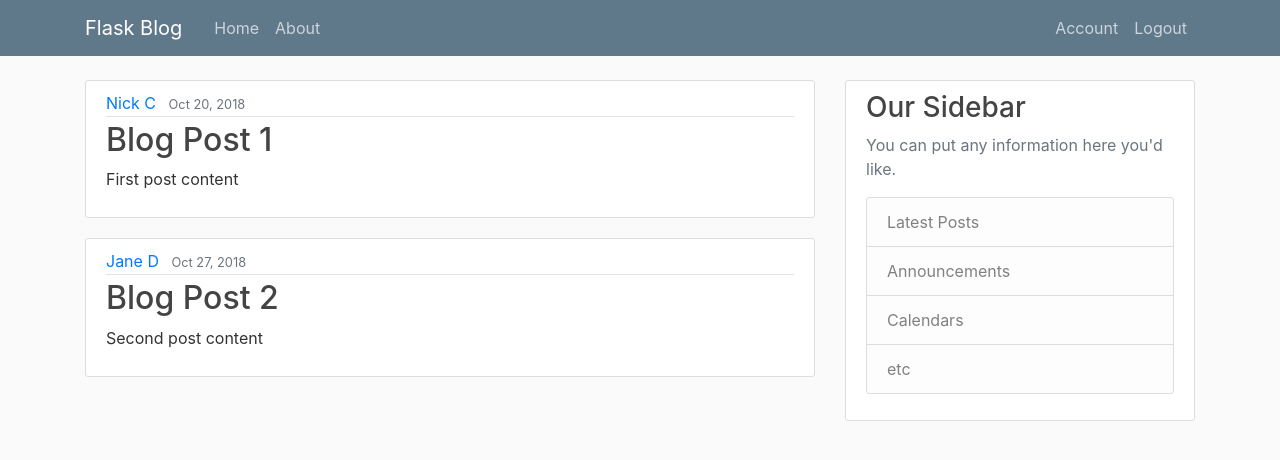
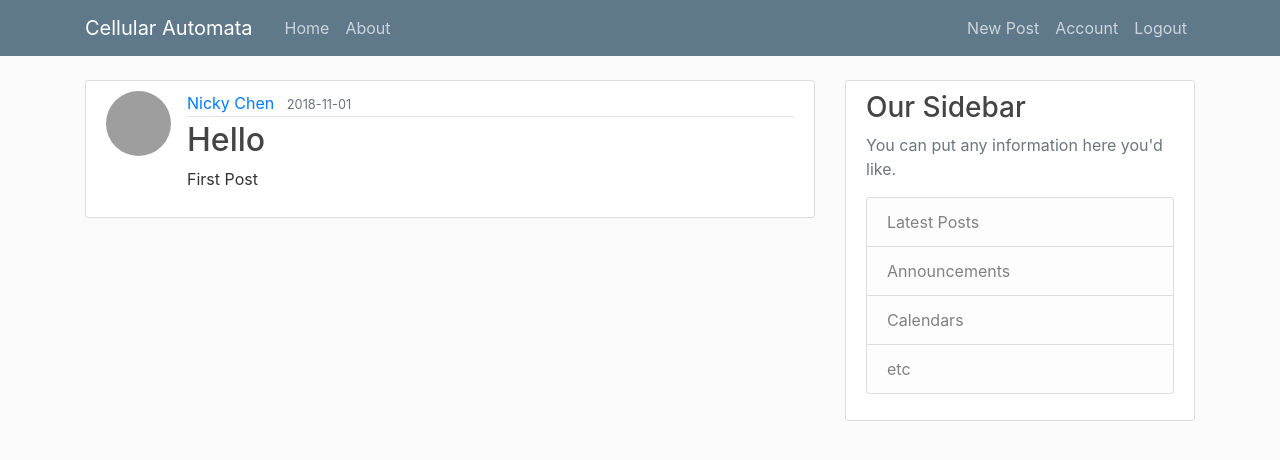
Before and after one commit to nchen0/Flask_Blog, a Flask app: page / in a window 1280 px wide. Shown: the top 460 px of the page. Run offline with Flask 2, Linux system fonts and the light colour scheme; a user stored in the database is signed in; data comes from the database, SQL or seed files in the repository; both versions use the stored data as it was after the commit; some libraries are stand-ins or nearby versions; grey boxes are pictures that could not be loaded.

Commit message:
adding posts

```diff
--- a/flaskblog/routes.py
+++ b/flaskblog/routes.py
@@ -1,30 +1,20 @@
+import os
+import secrets
+from PIL import Image
 from flask import Flask, render_template, url_for, flash, redirect, request
 from flaskblog import app, db, bcrypt
-from flaskblog.forms import RegistrationForm, LoginForm, UpdateAccountForm
+from flaskblog.forms import RegistrationForm, LoginForm, UpdateAccountForm, PostForm
 from flaskblog.models import User, Post
 from flask_login import login_user, current_user, logout_user, login_required
 
-posts = [
-    {
-        'author': 'Nick C',
-        'title': 'Blog Post 1',
-        'content': 'First post content',
-        'date_posted': 'Oct 20, 2018'
-    },
-    {
-        'author': 'Jane D',
-        'title': 'Blog Post 2',
-        'content': 'Second post content',
-        'date_posted': 'Oct 27, 2018'
-    }
-]
+# This is how you create a route in the simplest form. We create routes using decorators in flask.
+# / is the home page of our website. Normally we want to return HTML, but we'll start with just hello world.
 
 
-# This is how you create a route in the simplest form. We create routes using decorators in flask.
-# / is the home page of our website. Normally we want to return HTML, but we'll start with just hello world.
 @app.route("/")
 @app.route("/home")
 def home():
+    posts = Post.query.all()
     return render_template('home.html', posts=posts)
 
 
@@ -97,11 +87,30 @@ def logout():
     return redirect(url_for('home'))
 
 
+def save_picture(form_picture):
+    random_hex = secrets.token_hex(8)
+    _, f_ext = os.path.splitext(form_picture.filename)
+    picture_fn = random_hex + f_ext
+    picture_path = os.path.join(
+        app.root_path, 'static/profile_pics', picture_fn)
+    form_picture.save(picture_path)
+    """
+    output_size = (125, 125)
+    i = Image.open(form_picture)
+    i.thumbnail(output_size)
+    i.save(picture_path)
+    """
+    return picture_fn
+
+
 @app.route("/account", methods=['GET', 'POST'])
 @login_required
 def account():
     form = UpdateAccountForm()
     if form.validate_on_submit():
+        if form.picture.data:
+            picture_file = save_picture(form.picture.data)
+            current_user.image_file = picture_file
         current_user.username = form.username.data
         current_user.email = form.email.data
         db.session.commit()
@@ -113,3 +122,17 @@ def account():
     image_file = url_for(
         'static', filename='profile_pics/' + current_user.image_file)
     return render_template('account.html', title="Account", image_file=image_file, form=form)
+
+
+@app.route("/post/new", methods=['GET', 'POST'])
+@login_required
+def new_post():
+    form = PostForm()
+    if form.validate_on_submit():
+        post = Post(title=form.title.data,
+                    content=form.content.data, author=current_user)
+        db.session.add(post)
+        db.session.commit()
+        flash('Your post has been created!', 'success')
+        return redirect(url_for('home'))
+    return render_template('create_post.html', title="New Post", form=form)
--- a/flaskblog/templates/home.html
+++ b/flaskblog/templates/home.html
@@ -2,10 +2,11 @@
 {%block content%}
 {% for post in posts %}
 <article class="media content-section">
+    <img class="rounded-circle article-img" src="{{url_for('static', filename='profile_pics/' + post.author.image_file)}}">
     <div class="media-body">
         <div class="article-metadata">
-                <a class="mr-2" href="#">{{ post.author }}</a>
-                <small class="text-muted">{{ post.date_posted }}</small>
+            <a class="mr-2" href="#">{{ post.author.username }}</a>
+            <small class="text-muted">{{ post.date_posted.strftime('%Y-%m-%d') }}</small>
         </div>
         <h2><a class="article-title" href="#">{{ post.title }}</a></h2>
         <p class="article-content">{{ post.content }}</p>
--- a/flaskblog/templates/layout.html
+++ b/flaskblog/templates/layout.html
@@ -10,10 +10,10 @@
         crossorigin="anonymous">
     <link rel="stylesheet" type="text/css" href="{{url_for('static', filename='main.css')}}">
     {%if title %} <title>
-        Flask Blog - {{title}}
+        Cellular Automata - {{title}}
     </title>
     {% else %}
-    <title>Flask Blog</title>
+    <title>Cellular Automata Blog</title>
     {% endif %}
 </head>
 
@@ -21,7 +21,7 @@
     <header class="site-header">
         <nav class="navbar navbar-expand-md navbar-dark bg-steel fixed-top">
             <div class="container">
-                <a class="navbar-brand mr-4" href="/">Flask Blog</a>
+                <a class="navbar-brand mr-4" href="/">Cellular Automata</a>
                 <button class="navbar-toggler" type="button" data-toggle="collapse" data-target="#navbarToggle"
                     aria-controls="navbarToggle" aria-expanded="false" aria-label="Toggle navigation">
                     <span class="navbar-toggler-icon"></span>
@@ -34,6 +34,7 @@
                     <!-- Navbar Right Side -->
                     <div class="navbar-nav">
                         {% if current_user.is_authenticated %}
+                        <a class="nav-item nav-link" href="{{url_for('new_post')}}">New Post</a>
                         <a class="nav-item nav-link" href="{{url_for('account')}}">Account</a>
                         <a class="nav-item nav-link" href="{{url_for('logout')}}">Logout</a>
                         {% else %}
```
Also changed, not shown: flaskblog/forms.py (+7 -1 lines), flaskblog/templates/create_post.html (added, +40 -0 lines), flaskblog/site.db, flaskblog/static/profile-pics/default.jpg (renamed from flaskblog/static/profile_pics/default.jpg). Lines whose indentation alone changed are shown as unchanged.
